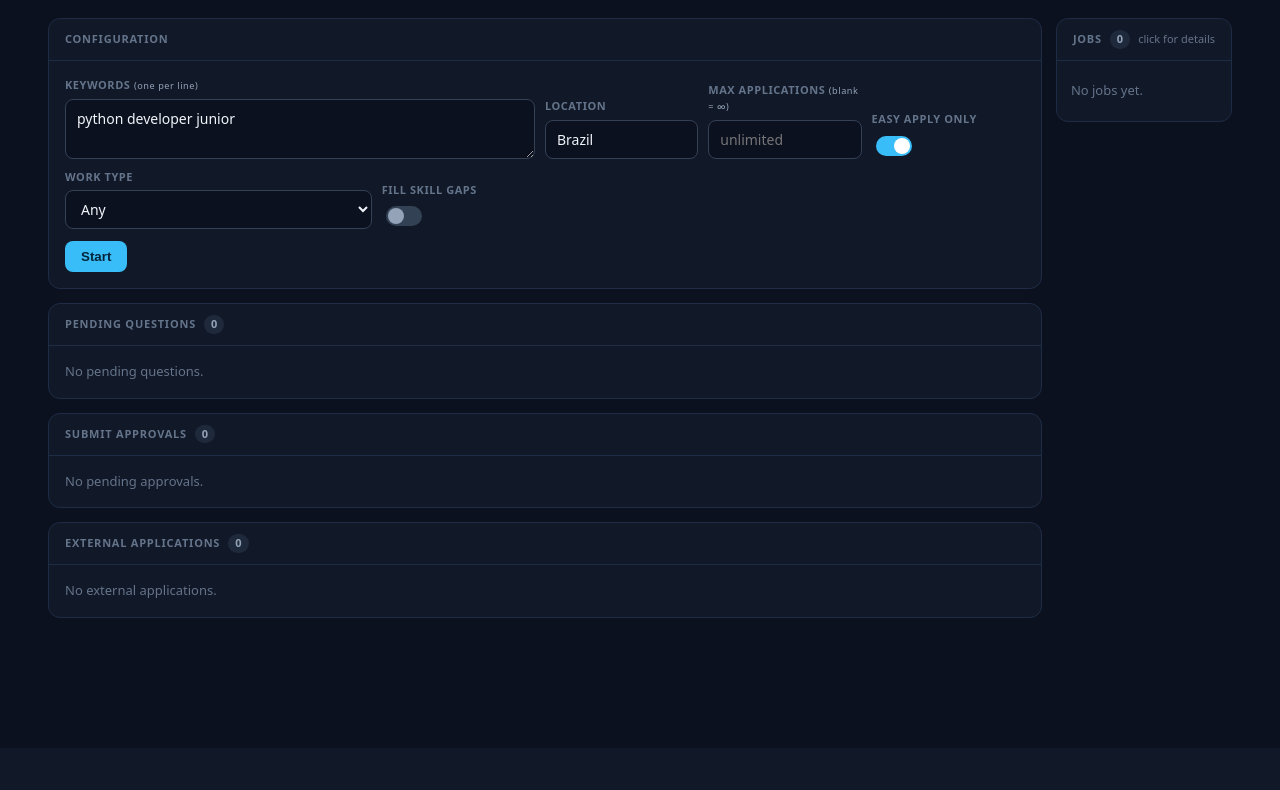
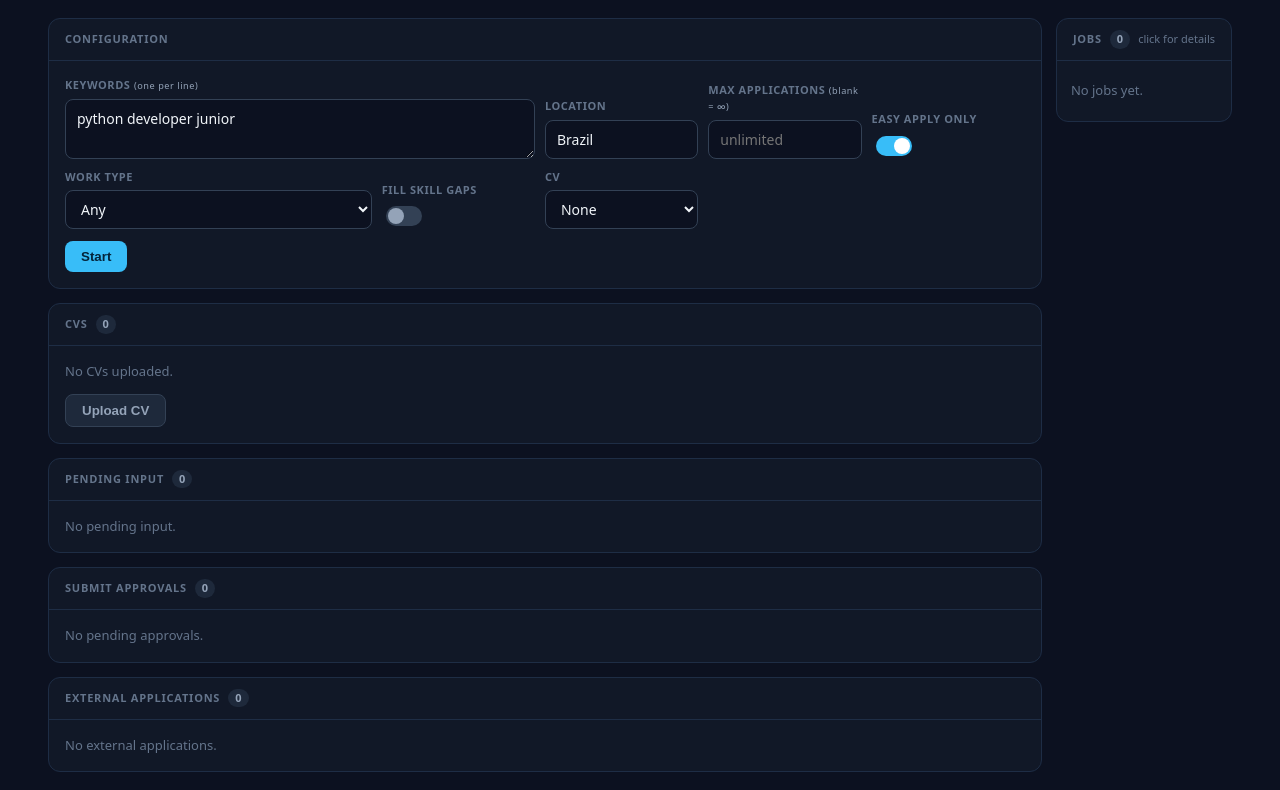
Before and after one commit to gustavo-ferreira03/ez-job-applier, a FastAPI app: page / in a window 1280 px wide. Shown: the part 52-842 px from the top of the page. Before the commit the page ends 670 px from the top, so only its background shows below. Run offline with FastAPI, Linux system fonts and the light colour scheme; data that the repository does not hold is empty.

Commit message:
feat: rename NEEDS_ANSWERS→NEEDS_INPUT and add CV upload support
- NEEDS_ANSWERS status renamed to NEEDS_INPUT throughout (enum, DB, API, UI)
- DB migration applied on startup for existing rows
- pending_questions API key renamed to pending_input; section renamed to "Pending Input"
- CV upload: POST/GET/DELETE /cvs endpoints backed by cvs/ directory
- CV selector in run config form; selected CV passed to LinkedInEasyApplyApplier
- fill_file_fields() uploads CV to resume input[type=file] in Easy Apply modal
- Worker factory reads cv_filename from current_config at call time
- Requires python-multipart (installed)

Co-Authored-By: Claude Sonnet 4.6 <noreply@anthropic.com>

```diff
--- a/src/application_worker.py
+++ b/src/application_worker.py
@@ -124,7 +124,7 @@ class ApplicationWorker:
 
 def event_type_for_status(status: ApplicationStatus):
     return {
-        ApplicationStatus.NEEDS_ANSWERS: "application_needs_answers",
+        ApplicationStatus.NEEDS_INPUT: "application_needs_input",
         ApplicationStatus.READY_FOR_REVIEW: "application_ready_for_review",
         ApplicationStatus.SUBMITTED: "application_submitted",
         ApplicationStatus.SKIPPED: "application_skipped",
--- a/src/models.py
+++ b/src/models.py
@@ -6,7 +6,7 @@ from pydantic import BaseModel, ConfigDict, Field
 class ApplicationStatus(str, Enum):
     FOUND = "FOUND"
     ANALYZING = "ANALYZING"
-    NEEDS_ANSWERS = "NEEDS_ANSWERS"
+    NEEDS_INPUT = "NEEDS_INPUT"
     READY_FOR_REVIEW = "READY_FOR_REVIEW"
     SUBMITTED = "SUBMITTED"
     SKIPPED = "SKIPPED"
@@ -68,6 +68,7 @@ class RunConfig(BaseModel):
     work_type: str | None = None
     max_apply: int | None = Field(default=None, ge=1)
     fill_skill_gaps: bool = False
+    cv_filename: str | None = None
 
 
 class AnswerQuestionsRequest(BaseModel):
--- a/src/server.py
+++ b/src/server.py
@@ -1,11 +1,12 @@
 import asyncio
 import contextlib
 import json
+import shutil
 from contextlib import asynccontextmanager
 from pathlib import Path
 
 import uvicorn
-from fastapi import FastAPI, HTTPException, Request
+from fastapi import FastAPI, File, HTTPException, Request, UploadFile
 from fastapi.responses import StreamingResponse
 from fastapi.templating import Jinja2Templates
 
@@ -17,16 +18,25 @@ from models import AnswerQuestionsRequest, RunConfig
 from sources.linkedin import LinkedInRateLimitedError, LinkedInSession, LinkedInSource
 
 CONFIG_PATH = Path("settings.json")
+CV_DIR = Path("cvs")
 templates = Jinja2Templates(directory="templates")
 db = Database("jobs.db")
 events = EventBus()
-worker = ApplicationWorker(db, events, applier_factories=[lambda: LinkedInEasyApplyApplier(headless=False)])
 run_task: asyncio.Task[None] | None = None
 current_config = None
 
 
+def _make_linkedin_applier():
+    cv = current_config.get("cv_filename") if current_config else None
+    return LinkedInEasyApplyApplier(headless=False, cv_path=str(CV_DIR / cv) if cv else None)
+
+
+worker = ApplicationWorker(db, events, applier_factories=[_make_linkedin_applier])
+
+
 @asynccontextmanager
 async def lifespan(_app: FastAPI):
+    CV_DIR.mkdir(exist_ok=True)
     db.init()
     worker.start()
     try:
@@ -53,6 +63,10 @@ def save_config(config):
 
 def is_run_active():
     return run_task is not None and not run_task.done()
+
+
+def list_cvs() -> list[str]:
+    return sorted(p.name for p in CV_DIR.glob("*") if p.is_file())
 
 
 @app.get("/")
@@ -87,10 +101,11 @@ async def state():
             "current_config": current_config,
         },
         "jobs": db.job_summary(),
-        "pending_questions": db.pending_question_applications(),
+        "pending_input": db.pending_input_applications(),
         "ready_for_review": db.ready_for_review_applications(),
         "events": list(events.history),
         "config": load_config(),
+        "cvs": list_cvs(),
     }
 
 
@@ -111,6 +126,25 @@ async def cancel_run():
         return {"cancelled": False}
     run_task.cancel()
     return {"cancelled": True}
+
+
+@app.get("/cvs")
+async def get_cvs():
+    return {"files": list_cvs()}
+
+
+@app.post("/cvs")
+async def upload_cv(file: UploadFile = File(...)):
+    filename = Path(file.filename).name
+    with (CV_DIR / filename).open("wb") as f:
+        shutil.copyfileobj(file.file, f)
+    return {"filename": filename}
+
+
+@app.delete("/cvs/{filename}")
+async def delete_cv(filename: str):
+    (CV_DIR / Path(filename).name).unlink(missing_ok=True)
+    return {"ok": True}
 
 
 @app.get("/jobs/{job_id}")
@@ -166,7 +200,8 @@ async def _run(config: RunConfig):
             await session.ensure_logged_in()
             async with contextlib.AsyncExitStack() as stack:
                 source = await stack.enter_async_context(LinkedInSource(session=session))
-                appliers = [await stack.enter_async_context(LinkedInEasyApplyApplier(session=session))]
+                cv_path = str(CV_DIR / config.cv_filename) if config.cv_filename else None
+                appliers = [await stack.enter_async_context(LinkedInEasyApplyApplier(session=session, cv_path=cv_path))]
                 async for job in source.discover_jobs(config):
                     db.save_jobs([job])
                     application = db.ensure_application_for_job(job.job_id)
--- a/templates/index.html
+++ b/templates/index.html
@@ -61,7 +61,7 @@
     .job-meta, .job-time { overflow:hidden; white-space:nowrap; text-overflow:ellipsis; color:var(--muted); font-size:12px; margin-top:4px; }
     .job-time { color:var(--dim); font-size:11px; margin-top:7px; }
     .badge { display:inline-flex; align-items:center; border-radius:99px; padding:2px 8px; background:var(--surface-2); color:var(--muted); font-size:11px; font-weight:800; white-space:nowrap; }
-    .s-FOUND { background:#1e293b; color:var(--muted); } .s-ANALYZING { background:#0c1f3d; color:var(--blue); } .s-NEEDS_ANSWERS { background:#2d1500; color:#fde68a; } .s-READY_FOR_REVIEW { background:#0c1f3d; color:#93c5fd; } .s-SUBMITTED { background:#0d2e1a; color:#86efac; } .s-SKIPPED { background:#1c1917; color:#a8a29e; } .s-FAILED { background:#300a0a; color:#fca5a5; }
+    .s-FOUND { background:#1e293b; color:var(--muted); } .s-ANALYZING { background:#0c1f3d; color:var(--blue); } .s-NEEDS_INPUT { background:#2d1500; color:#fde68a; } .s-READY_FOR_REVIEW { background:#0c1f3d; color:#93c5fd; } .s-SUBMITTED { background:#0d2e1a; color:#86efac; } .s-SKIPPED { background:#1c1917; color:#a8a29e; } .s-FAILED { background:#300a0a; color:#fca5a5; }
     .overlay { display:none; position:fixed; inset:0; z-index:200; background:#0009; align-items:flex-start; justify-content:center; padding:40px 16px; overflow:auto; backdrop-filter:blur(4px); }
     .overlay.open { display:flex; }
     .modal { position:relative; width:100%; max-width:760px; background:#131e33; border:1px solid var(--border-hi); border-radius:16px; overflow:hidden; }
@@ -102,13 +102,15 @@
               <label class="f"><span>Easy Apply only</span><input type="checkbox" name="easy_apply" class="toggle" checked></label>
               <label class="f"><span>Work type</span><select name="work_type"><option value="">Any</option><option value="remote">Remote</option><option value="hybrid">Hybrid</option><option value="onsite">On-site</option><option value="remote,hybrid">Remote + Hybrid</option></select></label>
               <label class="f"><span>Fill skill gaps</span><input type="checkbox" name="fill_skill_gaps" class="toggle"></label>
+              <label class="f"><span>CV</span><select name="cv_filename" id="cv-select"><option value="">None</option></select></label>
             </div>
             <div class="btn-row"><button class="primary" id="btn-start">Start</button><button class="danger" type="button" id="btn-cancel" hidden>Cancel run</button></div>
           </form>
         </div>
       </section>
 
-      <section class="card" id="section-inputs"><div class="hd"><h2>Pending Questions</h2><span class="count" id="count-inputs">0</span></div><div class="bd" id="inputs"><p class="empty">No pending questions.</p></div></section>
+      <section class="card" id="section-cvs"><div class="hd"><h2>CVs</h2><span class="count" id="count-cvs">0</span></div><div class="bd" id="cv-list-bd"><p class="empty">No CVs uploaded.</p></div></section>
+      <section class="card" id="section-inputs"><div class="hd"><h2>Pending Input</h2><span class="count" id="count-inputs">0</span></div><div class="bd" id="inputs"><p class="empty">No pending input.</p></div></section>
       <section class="card" id="section-submits"><div class="hd"><h2>Submit Approvals</h2><span class="count" id="count-submits">0</span></div><div class="bd" id="submits"><p class="empty">No pending approvals.</p></div></section>
       <section class="card" id="section-external"><div class="hd"><h2>External Applications</h2><span class="count" id="count-external">0</span></div><div class="bd" id="external"><p class="empty">No external applications.</p></div></section>
     </div>
@@ -121,7 +123,7 @@
 <div class="toast" id="toast" role="status" aria-live="polite" hidden></div>
 
 <script>
-  const S = { pending: [], review: [], jobs: [], running: false, busy: {}, feedback: {} };
+  const S = { pending: [], review: [], jobs: [], cvs: [], running: false, busy: {}, feedback: {} };
   const $ = id => document.getElementById(id);
   const answerDrafts = {};
   let configApplied = false;
@@ -196,7 +198,7 @@
         ${actionNotice(app.application_id)}
         <div class="actions"><button class="primary" onclick="sendAnswers(${app.application_id})" ${busy || answered ? 'disabled' : ''}>${isBusy(app.application_id, 'answers') ? 'Submitting...' : answered ? 'Answers submitted' : 'Submit answers'}</button><button class="ghost" onclick="skipApplication(${app.application_id})" ${busy ? 'disabled' : ''}>${isBusy(app.application_id, 'skip') ? 'Skipping...' : 'Skip'}</button></div>
       </div>`;
-    }).join('') : '<p class="empty">No pending questions.</p>';
+    }).join('') : '<p class="empty">No pending input.</p>';
     $('submits').innerHTML = S.review.length ? S.review.map(app => {
       const busy = S.busy[app.application_id];
       const feedback = S.feedback[app.application_id];
@@ -321,12 +323,14 @@
     if (serial !== refreshSerial) return;
     captureDrafts();
     S.running = data.run.running;
-    S.pending = data.pending_questions || [];
+    S.pending = data.pending_input || [];
     S.review = data.ready_for_review || [];
     S.jobs = data.jobs || [];
+    S.cvs = data.cvs || [];
     syncLocalState();
     if (!configApplied || !runFormDirty) applyConfig(data.config || {});
     render();
+    renderCVs();
   }
 
   function syncLocalState() {
@@ -354,6 +358,7 @@
     if (config.easy_apply !== undefined) form.elements.easy_apply.checked = !!config.easy_apply;
     if (config.work_type !== undefined) form.elements.work_type.value = config.work_type || '';
     if (config.fill_skill_gaps !== undefined) form.elements.fill_skill_gaps.checked = !!config.fill_skill_gaps;
+    if (config.cv_filename !== undefined) form.elements.cv_filename.value = config.cv_filename || '';
     configApplied = true;
   }
 
@@ -368,6 +373,7 @@
     payload.easy_apply = event.target.elements.easy_apply.checked;
     if (payload.max_apply) payload.max_apply = Number(payload.max_apply); else delete payload.max_apply;
     payload.fill_skill_gaps = event.target.elements.fill_skill_gaps.checked;
+    payload.cv_filename = event.target.elements.cv_filename.value || null;
     const response = await post('/runs', payload);
     if (!response.ok) alert(await response.text());
     else { runFormDirty = false; showToast('Run started'); }
@@ -378,7 +384,35 @@
   $('modal-overlay').onclick = event => { if (event.target === $('modal-overlay')) $('modal-overlay').classList.remove('open'); };
   document.addEventListener('click', enableAudio, {once:true});
   document.addEventListener('keydown', enableAudio, {once:true});
-  new EventSource('/events').onmessage = event => { const data = JSON.parse(event.data); if (['application_needs_answers', 'application_ready_for_review'].includes(data.type)) playBell(); refreshState(); };
+  function renderCVs() {
+    $('count-cvs').textContent = S.cvs.length;
+    const select = $('cv-select');
+    const cur = select.value;
+    select.innerHTML = '<option value="">None</option>' +
+      S.cvs.map(n => `<option value="${esc(n)}" ${n===cur?'selected':''}>${esc(n)}</option>`).join('');
+    $('cv-list-bd').innerHTML =
+      (S.cvs.length ? S.cvs.map(n => `
+        <div class="action" style="display:flex;align-items:center;justify-content:space-between;gap:8px">
+          <span style="font-weight:700">${esc(n)}</span>
+          <button class="danger" type="button" onclick="deleteCV('${esc(n)}')">Delete</button>
+        </div>`).join('') : '<p class="empty">No CVs uploaded.</p>') +
+      `<div class="btn-row">
+        <input type="file" id="cv-upload-input" accept=".pdf,.doc,.docx" hidden>
+        <button class="ghost" type="button" onclick="$('cv-upload-input').click()">Upload CV</button>
+      </div>`;
+    $('cv-upload-input').addEventListener('change', uploadCV, {once:true});
+  }
+  async function uploadCV(event) {
+    const file = event.target.files[0]; if (!file) return;
+    const fd = new FormData(); fd.append('file', file);
+    const resp = await fetch('/cvs', {method:'POST', body: fd});
+    resp.ok ? (showToast('CV uploaded'), await refreshState()) : alert(await resp.text());
+  }
+  async function deleteCV(filename) {
+    const resp = await fetch(`/cvs/${encodeURIComponent(filename)}`, {method:'DELETE'});
+    resp.ok ? (showToast('CV deleted'), await refreshState()) : alert(await resp.text());
+  }
+  new EventSource('/events').onmessage = event => { const data = JSON.parse(event.data); if (['application_needs_input', 'application_ready_for_review'].includes(data.type)) playBell(); refreshState(); };
   refreshState();
 </script>
 </body>
```
Also changed, not shown: src/appliers/linkedin_easy_apply.py (+13 -1 lines), src/db.py (+5 -4 lines).
